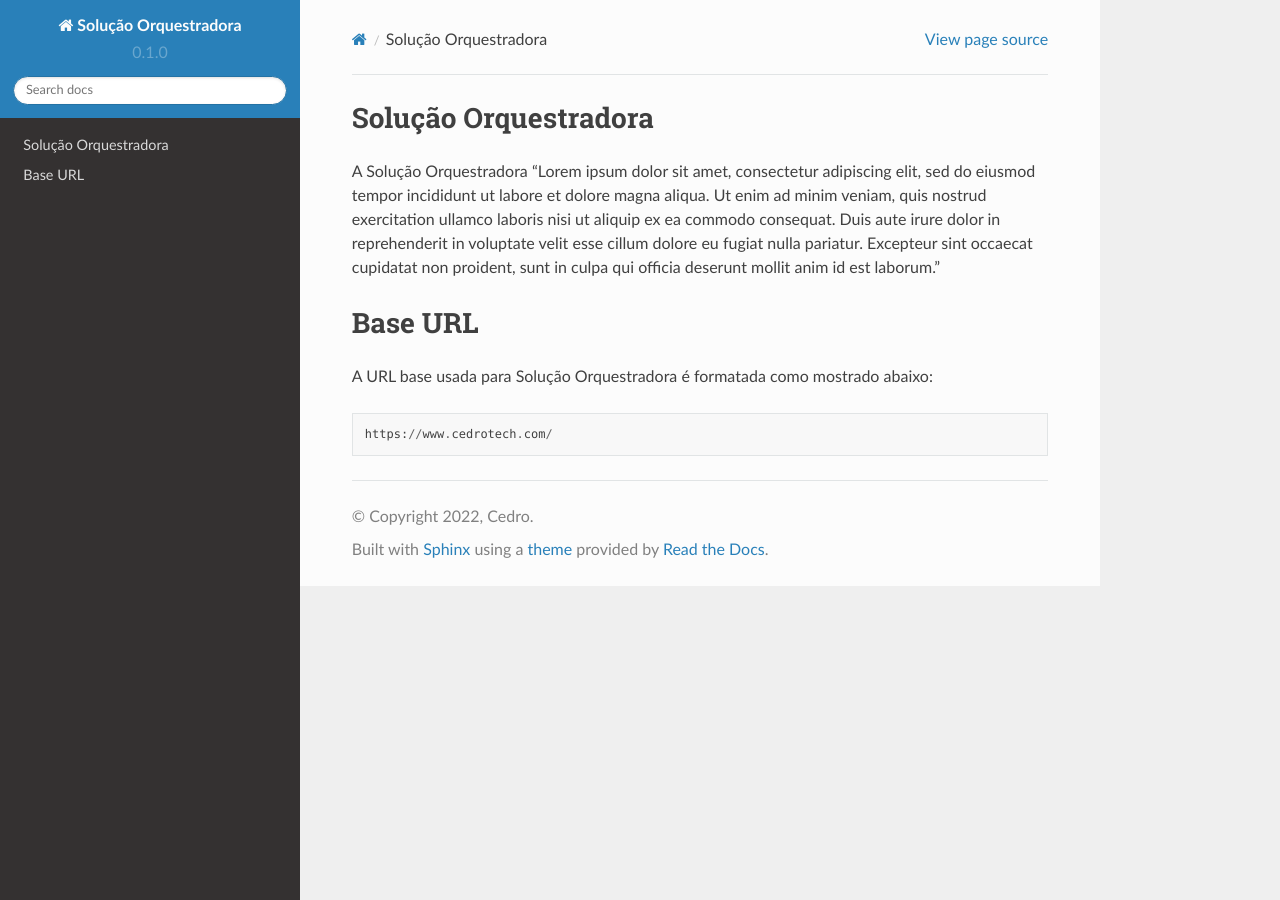
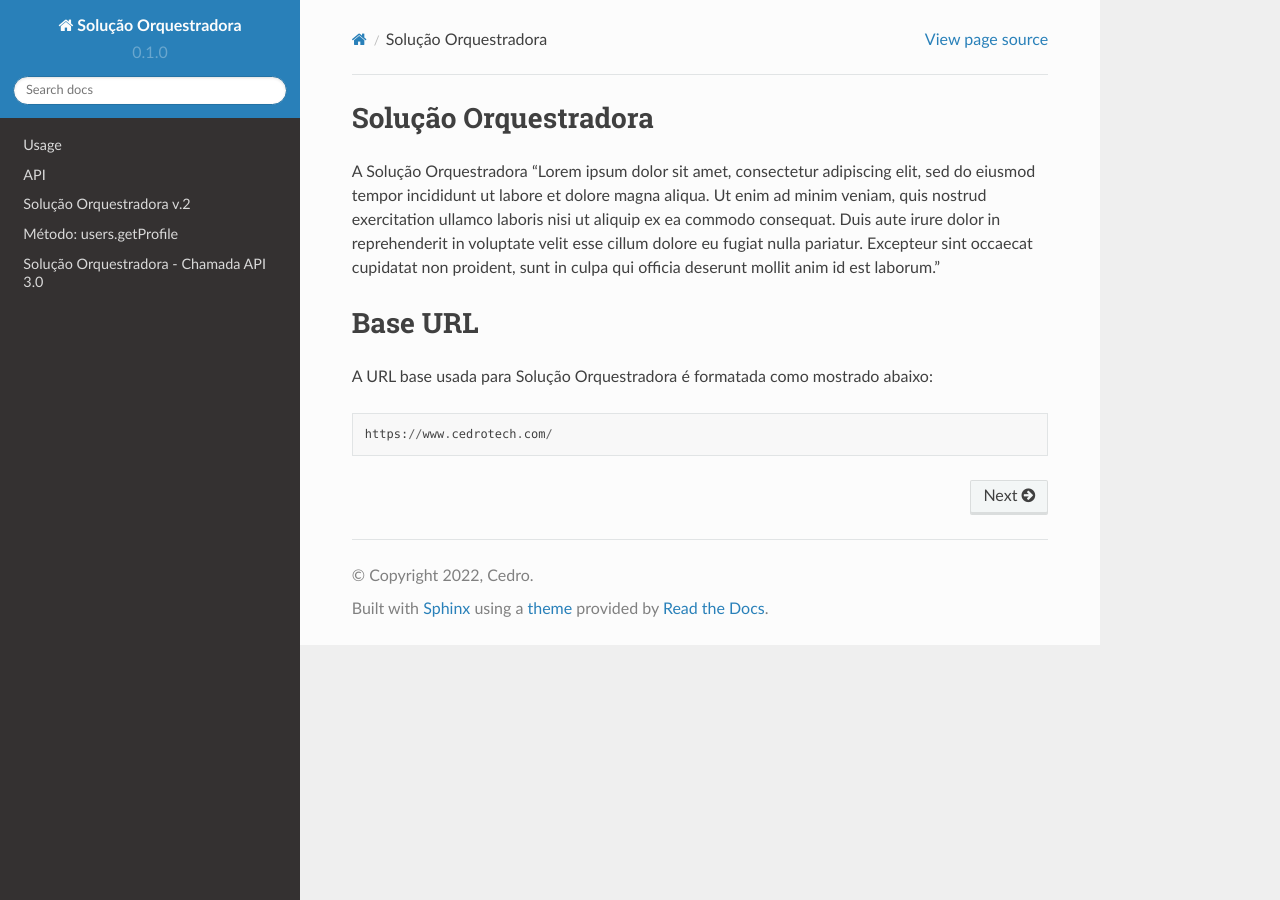
Before and after one commit to dionisribeiro/solucao-orquestradora, a Sphinx documentation site: the page built from docs/source/index.rst, in a window 1280 px wide. Built offline with Sphinx 7.4.7 and the Read the Docs theme 2.0.0, drawn with Linux system fonts in a browser that asks for light colours.

Commit message:
Update index.rst

```diff
--- a/docs/source/index.rst
+++ b/docs/source/index.rst
@@ -1,3 +1,11 @@
+.. toctree::
+   :hidden:
+
+   usage
+   api
+   solucao-v2
+   solucao
+
 Solução Orquestradora
 ===================================
 A Solução Orquestradora "Lorem ipsum dolor sit amet, consectetur adipiscing elit, sed do eiusmod tempor incididunt ut labore et dolore magna aliqua. Ut enim ad minim veniam, quis nostrud exercitation ullamco laboris nisi ut aliquip ex ea commodo consequat. Duis aute irure dolor in reprehenderit in voluptate velit esse cillum dolore eu fugiat nulla pariatur. Excepteur sint occaecat cupidatat non proident, sunt in culpa qui officia deserunt mollit anim id est laborum."
```
